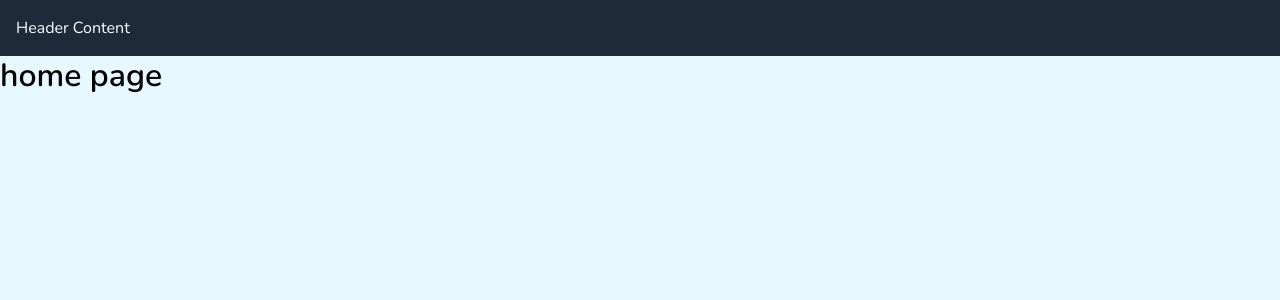
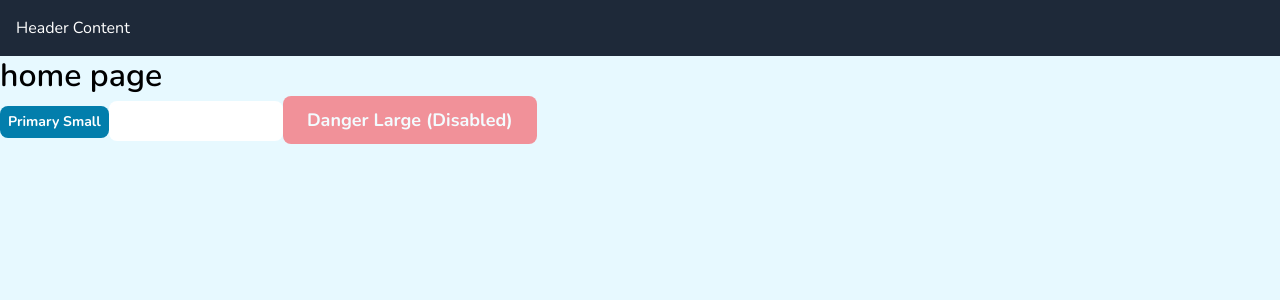
Before and after one commit to Den-St/TravelAgency, a React (Vite) app: page / in a window 1280 px wide. Shown: the top 300 px of the page. Built offline with nearby package versions, Linux system fonts and the light colour scheme.

Commit message:
add button basic

```diff
--- a/src/App.tsx
+++ b/src/App.tsx
@@ -1,10 +1,30 @@
 import { RoutesSwitch } from './app/routes';
 import { Layout } from './features/Layout/ui/Layout';
+
+import Button from './shared/ui-kit/Button/Button';
 
 function App() {
   return (
     <Layout>
       <RoutesSwitch />
+
+      <Button
+        variant="primary"
+        size="sm"
+        onClick={() => alert('Primary Small')}
+      >
+        Primary Small
+      </Button>
+      <Button
+        variant="secondary"
+        size="md"
+        onClick={() => alert('Secondary Medium')}
+      >
+        Secondary Medium
+      </Button>
+      <Button variant="danger" size="lg" disabled>
+        Danger Large (Disabled)
+      </Button>
     </Layout>
   );
 }
--- a/src/index.css
+++ b/src/index.css
@@ -40,6 +40,9 @@
     @apply text-[14px] leading-[24px] tracking-[0px] font-normal;
   }
 
+  button {
+    @apply text-[14px] leading-[24px] tracking-[0px] font-bold;
+  }
   .block-title {
     @apply text-[14px] leading-[24px] tracking-[0px] font-light;
   }
--- /dev/null
+++ b/src/shared/ui-kit/Button/Button.tsx
@@ -0,0 +1,48 @@
+import React from 'react';
+
+type ButtonVariant = 'primary' | 'secondary' | 'danger';
+type ButtonSize = 'sm' | 'md' | 'lg';
+
+interface ButtonProps {
+  variant?: ButtonVariant;
+  size?: ButtonSize;
+  children: React.ReactNode;
+  onClick?: () => void;
+  disabled?: boolean;
+}
+
+const BUTTON_VARIANTS: Record<ButtonVariant, string> = {
+  primary: 'bg-blue-500 hover:bg-blue-600 text-white',
+  secondary: 'bg-white hover:bg-gray-600 text-white',
+  danger: 'bg-red-500 hover:bg-red-600 text-white',
+};
+
+const BUTTON_SIZES: Record<ButtonSize, string> = {
+  sm: 'px-2 py-1 text-sm',
+  md: 'px-4 py-2 text-base',
+  lg: 'px-6 py-3 text-lg',
+};
+
+const Button: React.FC<ButtonProps> = ({
+  variant = 'primary',
+  size = 'md',
+  children,
+  onClick,
+  disabled = false,
+}) => {
+  const variantClasses = BUTTON_VARIANTS[variant];
+  const sizeClasses = BUTTON_SIZES[size];
+  const disabledClasses = disabled ? 'opacity-50 cursor-not-allowed' : '';
+
+  return (
+    <button
+      className={`rounded-lg ${variantClasses} ${sizeClasses} ${disabledClasses}`}
+      onClick={onClick}
+      disabled={disabled}
+    >
+      {children}
+    </button>
+  );
+};
+
+export default Button;
```
